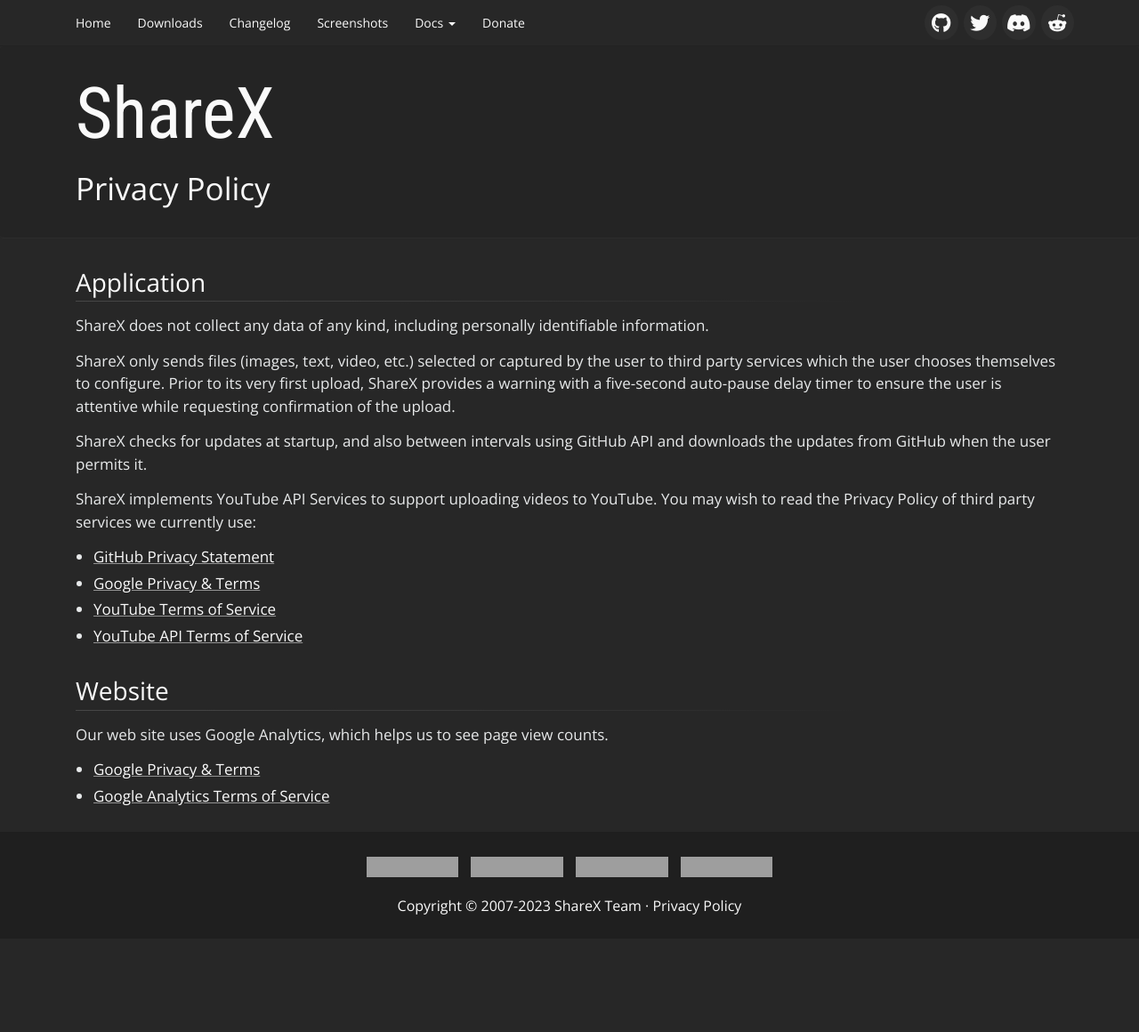
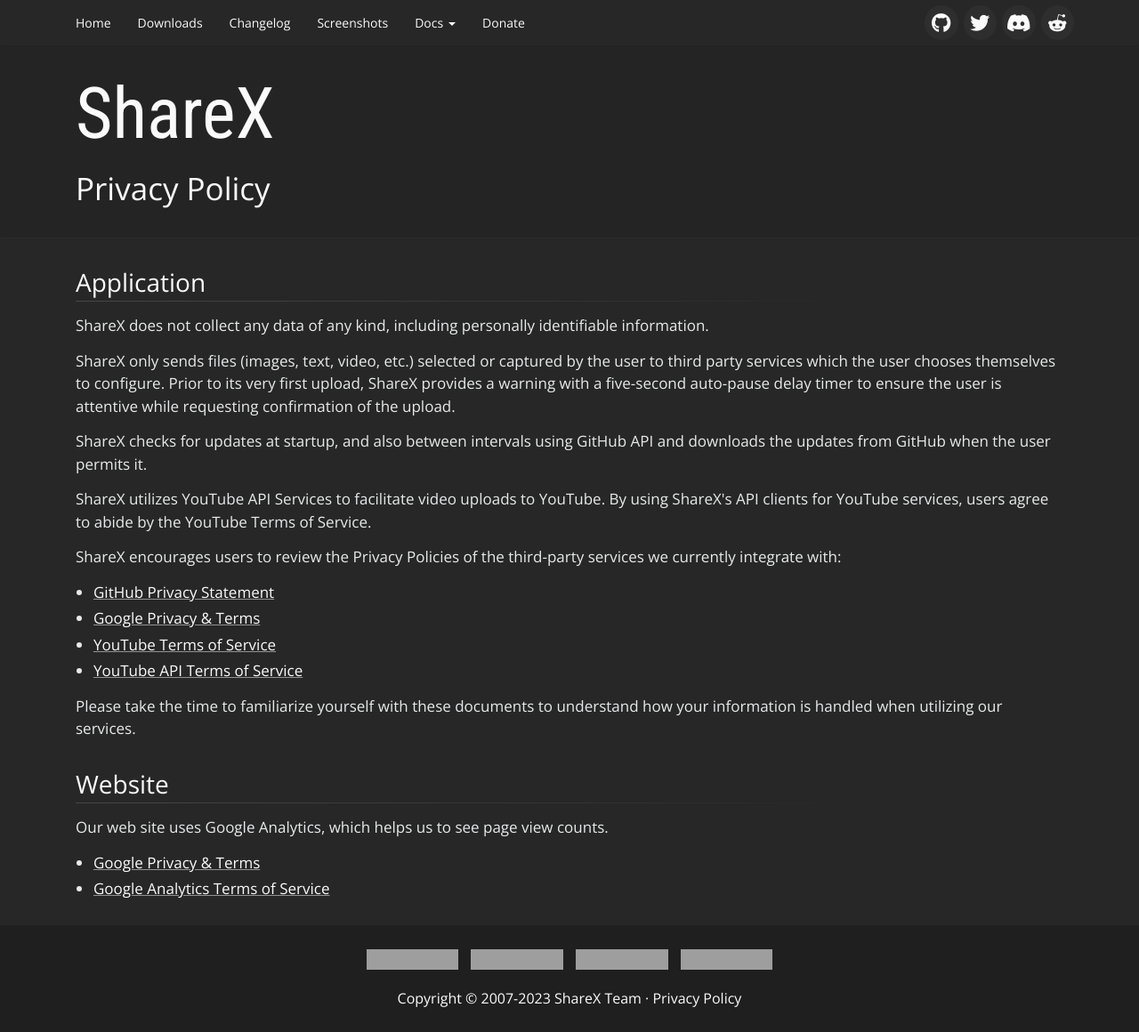
Before and after one commit to ShareX/sharex.github.io, a Jekyll site: the page built from privacy-policy.md, in a window 1280 px wide. Shown: the whole page at 89% size. Built offline with Jekyll 4.4.1, drawn with Linux system fonts in a browser that asks for light colours; before the commit the page ends 1055 px from its top, so only the background shows below that; grey boxes are pictures that could not be loaded.

Commit message:
Update privacy-policy.md

```diff
--- a/privacy-policy.md
+++ b/privacy-policy.md
@@ -11,12 +11,16 @@
 
 ShareX checks for updates at startup, and also between intervals using GitHub API and downloads the updates from GitHub when the user permits it.
 
-ShareX implements YouTube API Services to support uploading videos to YouTube. You may wish to read the Privacy Policy of third party services we currently use:
+ShareX utilizes YouTube API Services to facilitate video uploads to YouTube. By using ShareX's API clients for YouTube services, users agree to abide by the YouTube Terms of Service.
+
+ShareX encourages users to review the Privacy Policies of the third-party services we currently integrate with:
 
 * [GitHub Privacy Statement](https://docs.github.com/en/github/site-policy/github-privacy-statement)
 * [Google Privacy & Terms](https://policies.google.com/privacy)
 * [YouTube Terms of Service](https://www.youtube.com/t/terms/)
 * [YouTube API Terms of Service](https://developers.google.com/youtube/terms/api-services-terms-of-service)
+
+Please take the time to familiarize yourself with these documents to understand how your information is handled when utilizing our services.
 
 ## Website
 
```
